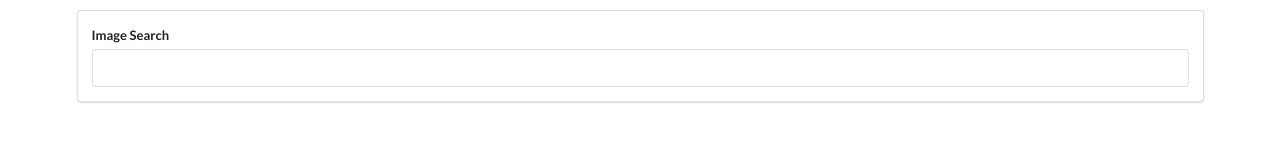
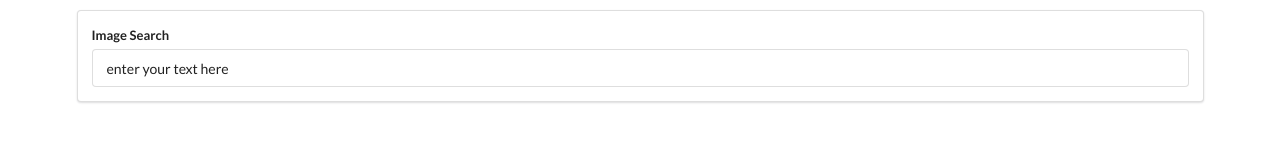
Before and after one commit to enitefall88/Picture_picker_with_user_input_React, a React (Create React App) app: page / in a window 1280 px wide. Shown: the top 160 px of the page. Built offline with nearby package versions, Linux system fonts and the light colour scheme.

Commit message:
Pass search results to App

```diff
--- a/src/components/App.js
+++ b/src/components/App.js
@@ -1,10 +1,16 @@
 import React from "react"
-import SearchBar from "./SearchBar";
+import SearchBar from "./SearchBar"
 
-function App() {
-  return <div className="ui container" style={{marginTop: '10px'}}>
-  <SearchBar/>
-  </div>
+class App extends React.Component {
+  onSearchSubmit(term) {
+  console.log(term)
   }
 
+  render() {
+    return <div className="ui container" style={{marginTop: '10px'}}>
+      <SearchBar onSearchSubmit={this.onSearchSubmit}/>
+    </div>
+  }
+}
+
 export default App;
--- a/src/components/SearchBar.js
+++ b/src/components/SearchBar.js
@@ -2,15 +2,23 @@ import React from "react"
 
 class SearchBar extends React.Component {
 
-  state = { term: ''}
+  state = { term: 'enter your text here'}
+
+  onFormSubmit = (event) => {
+    event.preventDefault()
+    this.props.onSearchSubmit(this.state.term)
+  }
+
   render() {
     return <div className="ui segment">
-      <form className="ui form">
+      <form onSubmit={this.onFormSubmit} className="ui form">
         <div className="field">
           <label> Image Search</label>
-          <input type="text" onChange={(e) => this.setState({term: e.target.value})}/>
-          {console.log(this.state)}
-        </div>
+          <input type="text"
+                 value={this.state.term}
+                 onChange={(e) => this.setState({term: e.target.value})}
+          />
+          </div>
       </form>
     </div>
   }
```
